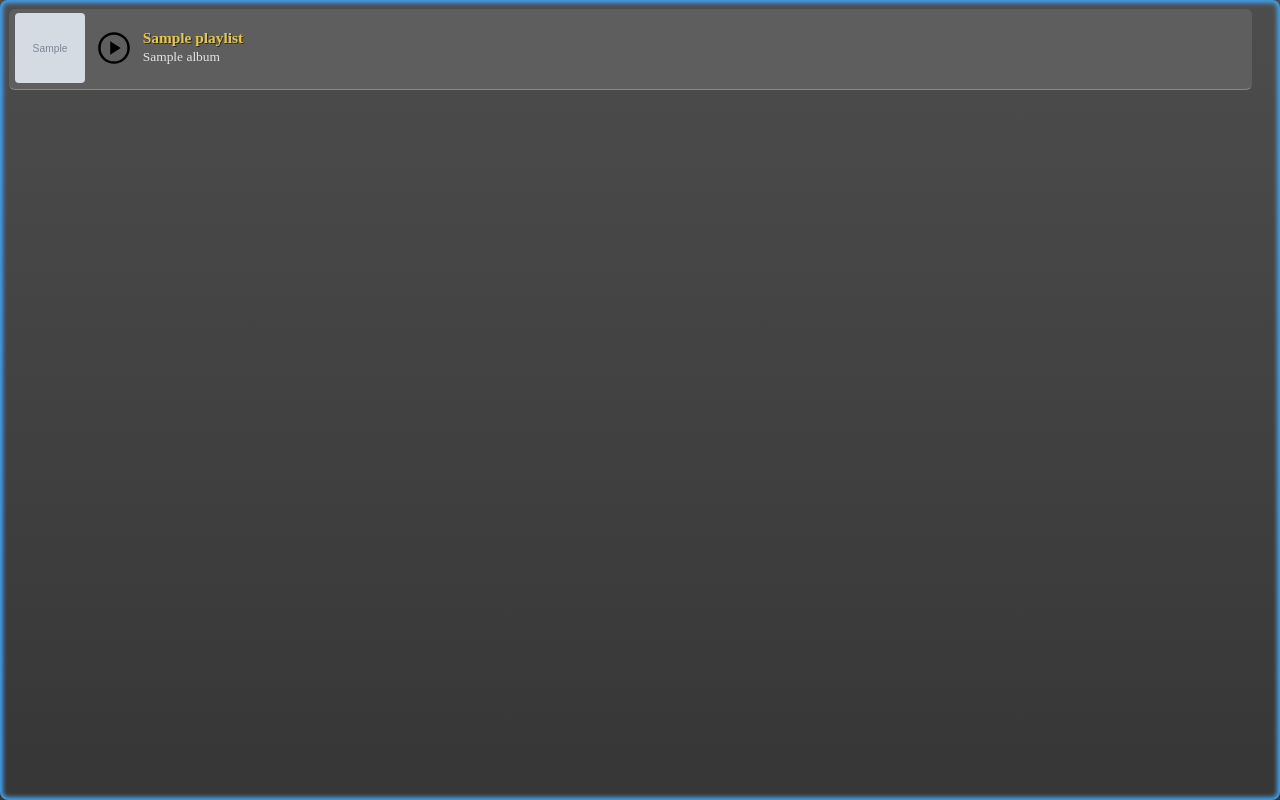
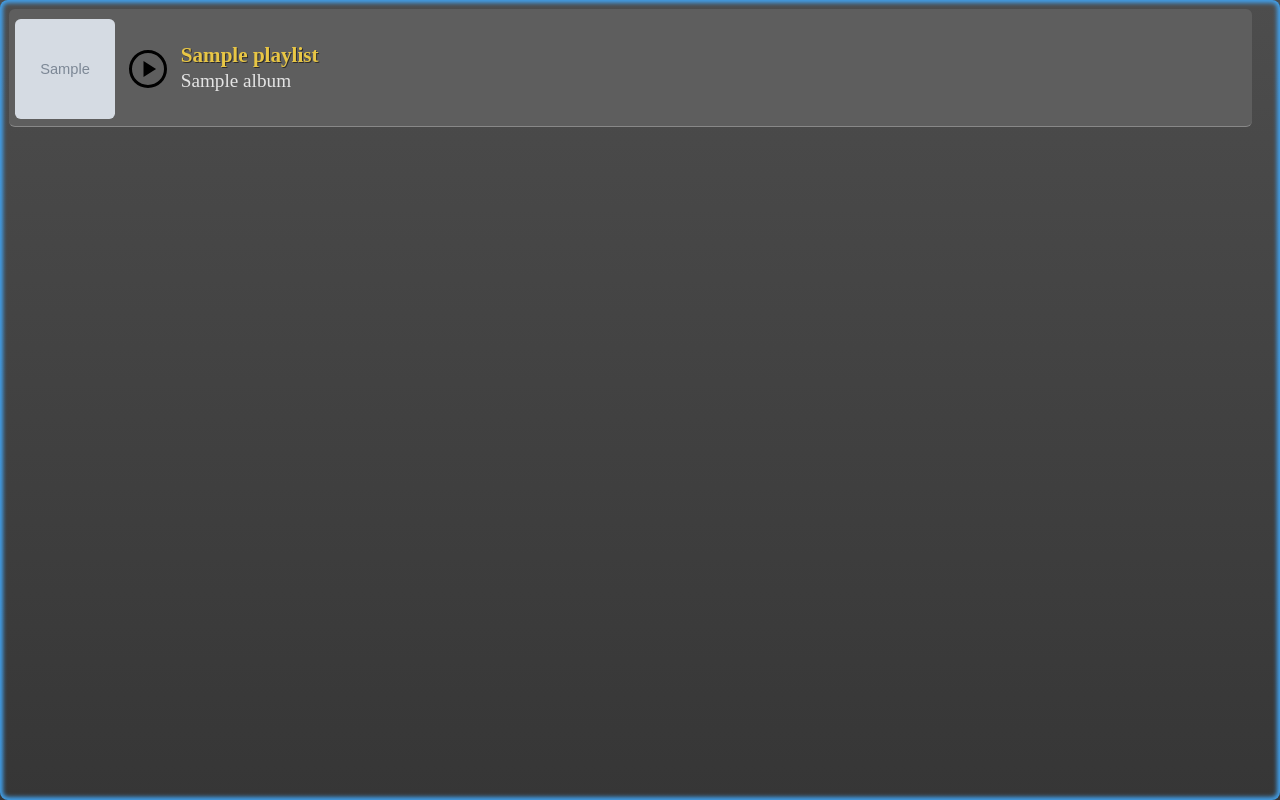
Before and after one commit to vit-posmourny/Playlist, a PHP site: template Views/partials/playlist_slot.php in a window 1280 px wide. Run offline with PHP 8.4, Linux system fonts and the light colour scheme; the template is opened without the code that fills it: most values are stand-ins (such as "Sample title", 1, 10 or a date in 2020); grey boxes marked "Sample" are stand-in pictures.

Commit message:
css predelano na Scale and layout 100%

```diff
--- a/Views/Main.View.php
+++ b/Views/Main.View.php
@@ -17,8 +17,8 @@
 
             <div class="div-left-upper">
 
-                <div id="d-user-btn-cont">
-                    <button id="b-user-btn" class="button_main width"><?php if (!$_SESSION['logout']) {echo $_SESSION['user_email'];}?></button>
+                <div id="d-user-btn-cont" class="width">
+                    <button id="b-user-btn" class="button_main"><?php if (!$_SESSION['logout']) {echo $_SESSION['user_email'];}?></button>
                     <button id="b-user-arrow" class="button_main" popovertarget="d-usracc-modal"></button>
                 </div>
 
--- a/Views/css/main-button-styles.css
+++ b/Views/css/main-button-styles.css
@@ -2,19 +2,17 @@ button {
     min-height: 30.82px;
 }
 
+
 .button_main {
-
-    /*font-family: "Helvetica Neue","Helvetica,Arial",system-ui,sans-serif;*/
     font-family: "Franklin Gothic Book";
     background-image: var(--btn-main-grad);
     border-radius: 4px;
     box-sizing: border-box;
-    /* box-shadow: inset 0 0px 4px 1px #626262; */
     min-height: 30px;
     color: var(--text-color);
     cursor: pointer;
     display: block;
-    font-size: 0.8em;
+    font-size: 1.2em;
     font-weight: 400;
     line-height: 1.47059;
     min-width: 30px;
@@ -29,7 +27,7 @@ button {
 
 
 .width {
-    width: 89%;
+    width: 94%;
 }
 
 
@@ -62,8 +60,18 @@ button {
 
 #d-user-btn-cont {
     display: flex;
-    width: 89%;
 }
+
+
+#b-user-btn {
+    width: 88%;
+}
+
+
+#b-user-arrow {
+    width: 12%;
+}
+
 
 #b-user-arrow::after {
     font-weight: bold;
--- a/Views/css/main-styles.css
+++ b/Views/css/main-styles.css
@@ -39,7 +39,8 @@ body {
     flex-direction: column;
     justify-content: space-evenly;
     align-items: center;
-    height: 8.7%;
+    min-height: 57px;
+    height: 7.4%;
     width: 100%;
     gap: 0.4rem;
     padding-block: 0.5em;
@@ -86,9 +87,7 @@ body {
     flex-direction: column;
     height: 100%;
     width: 100%;
-    padding-block: 0.6em;
-    padding-right: 0.5rem;
-    padding-left: 0.2rem;
+    padding-block: 4%;
     border-radius: 0.5rem;
     overflow-x: hidden;
     background-color: var(--bg-main-gray);
--- a/Views/css/root.css
+++ b/Views/css/root.css
@@ -25,7 +25,7 @@
     --bg-main-gray: #5e5e5e;
 
     /*slot-styles.css*/
-    --size-play-button: 40px;
+    --size-play-button: 48px;
     --track-time-color: #42A1EC;
     --track-name-color: #e8c645;
     --td-title-color: #e5e5e5;
--- a/Views/css/slot-styles.css
+++ b/Views/css/slot-styles.css
@@ -4,10 +4,18 @@
     box-sizing: border-box;
 }
 
+
+#d-cover-cont {
+    width: 100px;
+    height: 100px;
+}
+
+
 .playlist-img {
-    height: 70px;
-    width: 70px;
-    border-radius: 4px;
+    width: inherit;
+    height: inherit;
+    border-radius: 0.3em;
+    object-fit: fill;
 }
 
 
@@ -24,11 +32,11 @@
 .playlist-main {
     display: flex;
     flex-direction: column;
-    height: 100% ;
+    height: 100%;
     padding-top: 0.5rem;
     padding-bottom: 0.3rem;
     padding-inline: 0.5rem;
-    font-family: 'Quicksand', sans-serif ;
+    font-family: 'Quicksand', sans-serif;
     border-radius: 0.5rem;
     box-shadow: var(--box-shadow-main);
     overflow-x: hidden;
@@ -48,14 +56,16 @@
 
 /*celý kontent <li>*/
 .playlist-item {
+    min-height: 100px;
+    max-height: 100px;
     box-sizing: content-box;
-    gap: 0 9px ;
+    gap: 0 9px;
     display: flex;
     align-items: center;
     margin-right: 1.5%;
-    margin-bottom: .5em ;
-    padding: .2em 0.4em .3em 0.3em;
-    border-bottom: .1em solid #d8d8d859 ;
+    margin-bottom: .5em;
+    padding: 0.5em 0.4em 0.4em 0.3em;
+    border-bottom: .1em solid #d8d8d859;
     border-radius: 6px;
     background-color: var(--bg-main-gray);
     overflow: hidden;
@@ -64,6 +74,10 @@
 
 
 .slot-text-area {
+    overflow: hidden;
+    text-overflow: ellipsis;
+    white-space: nowrap;
+    width: 60%;
     display: flex;
     flex-direction: column;
 }
@@ -72,12 +86,13 @@
 .inlineFlex {
     display: flex;
     justify-content: space-between;
-    width: 200px;
+    width: 100%;
+    flex-wrap: nowrap;
 }
 
 
 .track-name {
-    font-size: 0.8em ;
+    font-size: 1.1em;
     color: var(--track-name-color);
     font-family: "Franklin Gothic Book";
     text-shadow: 1px 1px #2d2c2c;
@@ -91,7 +106,7 @@ table {
 
 
 .td-title {
-    font-size: 0.7em ;
+    font-size: 1em;
     color: var(--td-title-color);
     font-family: "Franklin Gothic Book";
     margin-top: 2px;
@@ -99,7 +114,8 @@ table {
 
 
 .td-genre {
-    font-size: 0.7em ;
+    text-overflow: ellipsis;
+    font-size: 0.9em;
     color: #b2b2b2;
     font-family: "Franklin Gothic Book";
     margin-top: 2px;
@@ -109,9 +125,9 @@ table {
 .td-track-time {
     margin-left: 25px;
     margin-top: 2px;
-    font-size: .6em ;
+    font-size: 0.8em;
     /*color: #f3f3f3;*/
-    height: fit-content ;
+    height: fit-content;
     align-self: flex-end;
     font-family: system-ui;
     color: var(--track-time-color);
--- a/Views/css/usracc-modal.css
+++ b/Views/css/usracc-modal.css
@@ -9,8 +9,8 @@
     margin: 0%;
     left: 19vw;
     top: 14px;
-    width: 340px;
-    height: 400px;
+    width: 26vw;
+    height: 70vh;
     box-shadow: var(--box-shadow-main);
     background: var(--bg-user-modal);
 }
@@ -46,7 +46,7 @@
     height: 100px;
     border-radius: 100px;
     border: 0px;
-    margin-top: 12%;
+    margin-top: 21%;
     padding: 0;
 }
 
--- a/Views/partials/playlist_slot.php
+++ b/Views/partials/playlist_slot.php
@@ -38,28 +38,26 @@ foreach ($playlist as $slot) {
             <li class="playlist-item">
 
                 <audio id="'.$index_slot.'" ontimeupdate="updateTrackTime(this)" class="state_pause slot_class"
-
-                        src="'.$slot['track_path'].'">
+                    src="'.$slot['track_path'].'">
                 </audio>
 
-                <img class="playlist-img" src="'.$slot['img_path'].'" alt="cover">
+                <div id="d-cover-cont">
+                    <img class="playlist-img" src="'.$slot['img_path'].'" alt="cover">
+                </div>
 
                 <img id="'.$index_slot.'" class="slot-play-icon" onclick="getListPlayIconId(event);"
-
-                        src="'.$playicon.'" data-track-path="'.$slot['track_path'].'" alt="play-icon">
+                    src="'.$playicon.'" data-track-path="'.$slot['track_path'].'" alt="play-icon">
 
                 <div class="slot-text-area">
 
                     <b class="track-name">'.$slot['track_name'].'</b>
 
-                        <text class="td-title">'.$slot['album'].'</text>
+                    <text class="td-title">'.$slot['album'].'</text>
 
                     <div class="inlineFlex">
-
                         <text class="td-genre">'.$slotGenres.'</text>
 
                         <text id="id-tracktime'.$index_slot.'" class="td-track-time"></text>
-
                     </div>
 
                 </div>
--- a/Views/css/disclosure-styles.css
+++ b/localhost/Playlist/Views/css/disclosure-styles.css
@@ -31,8 +31,7 @@ summary {
 h2 {
     font-family: "Orator Std";
     text-shadow: 1px 1px #2d2c2c;
-
-    font-size: 1.4em;
+    font-size: 1.8em;
     vertical-align: -32%;
 }
 
```
